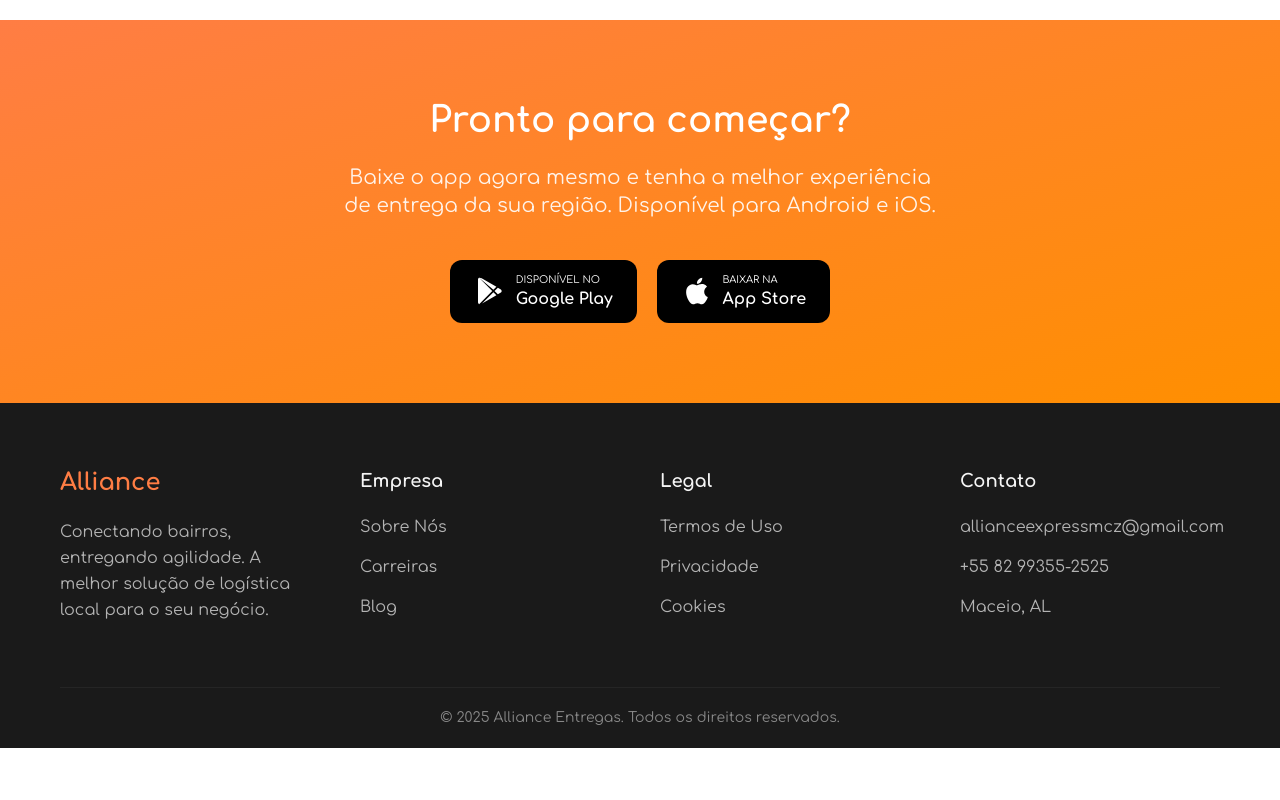
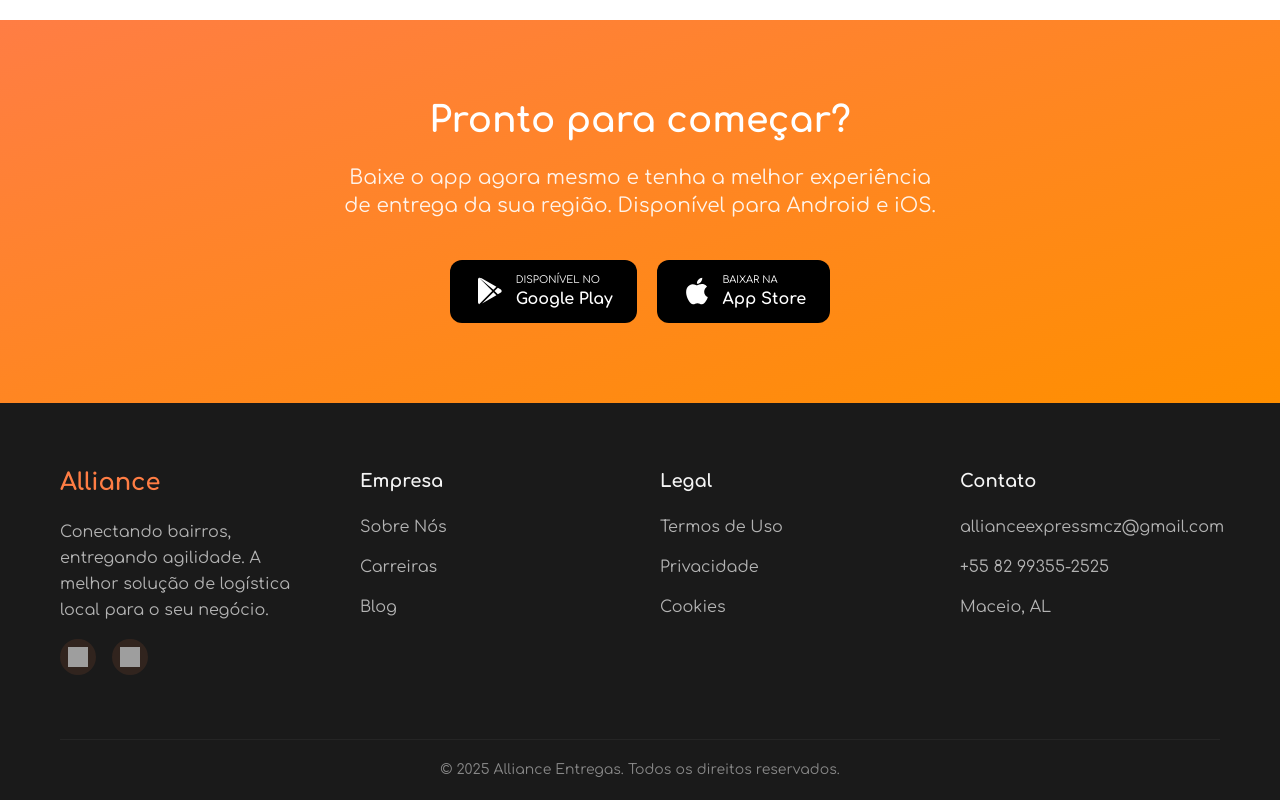
Before and after one commit to criaappoficial/alliance-entregas-website, a React (Vite) app: page / in a window 1280 px wide. Shown: the part 4373-5173 px from the top of the page. Before the commit the page ends 5121 px from the top, so only its background shows below. Built offline with nearby package versions, Linux system fonts and the light colour scheme; grey boxes are pictures that could not be loaded.

Commit message:
icon das redes sociais

```diff
--- a/src/components/Footer.tsx
+++ b/src/components/Footer.tsx
@@ -11,6 +11,34 @@
               Conectando bairros, entregando agilidade. A melhor solução de
               logística local para o seu negócio.
             </p>
+            <div className="flex gap-4 mt-4">
+              <a
+                href="https://www.instagram.com/allianceentregasofc/"
+                target="_blank"
+                rel="noopener noreferrer"
+                className="w-9 h-9 rounded-full bg-primary/10 hover:bg-primary/20 transition-colors flex items-center justify-center shrink-0"
+                aria-label="Instagram"
+              >
+                <img
+                  src="https://cdn.simpleicons.org/instagram/FF7D44?viewbox=auto&size=20"
+                  alt="Instagram"
+                  className="w-5 h-5"
+                />
+              </a>
+              <a
+                href="https://www.youtube.com/"
+                target="_blank"
+                rel="noopener noreferrer"
+                className="w-9 h-9 rounded-full bg-primary/10 hover:bg-primary/20 transition-colors flex items-center justify-center shrink-0"
+                aria-label="YouTube"
+              >
+                <img
+                  src="https://cdn.simpleicons.org/youtube/FF7D44?viewbox=auto&size=20"
+                  alt="YouTube"
+                  className="w-5 h-5"
+                />
+              </a>
+            </div>
           </div>
 
           <div>
@@ -62,12 +90,22 @@
             <h4 className="text-lg font-bold mb-5">Legal</h4>
             <ul className="list-none opacity-70 space-y-4">
               <li>
-                <a href="#" className="hover:text-primary transition-colors">
+                <a
+                  href="https://lanselmo.github.io/allianceentregas/termosdeusoallianceentregas.html"
+                  target="_blank"
+                  rel="noopener noreferrer"
+                  className="hover:text-primary transition-colors"
+                >
                   Termos de Uso
                 </a>
               </li>
               <li>
-                <a href="#" className="hover:text-primary transition-colors">
+                <a
+                  href="https://lanselmo.github.io/allianceentregas/termosdeusoallianceentregas.html"
+                  target="_blank"
+                  rel="noopener noreferrer"
+                  className="hover:text-primary transition-colors"
+                >
                   Privacidade
                 </a>
               </li>
```
